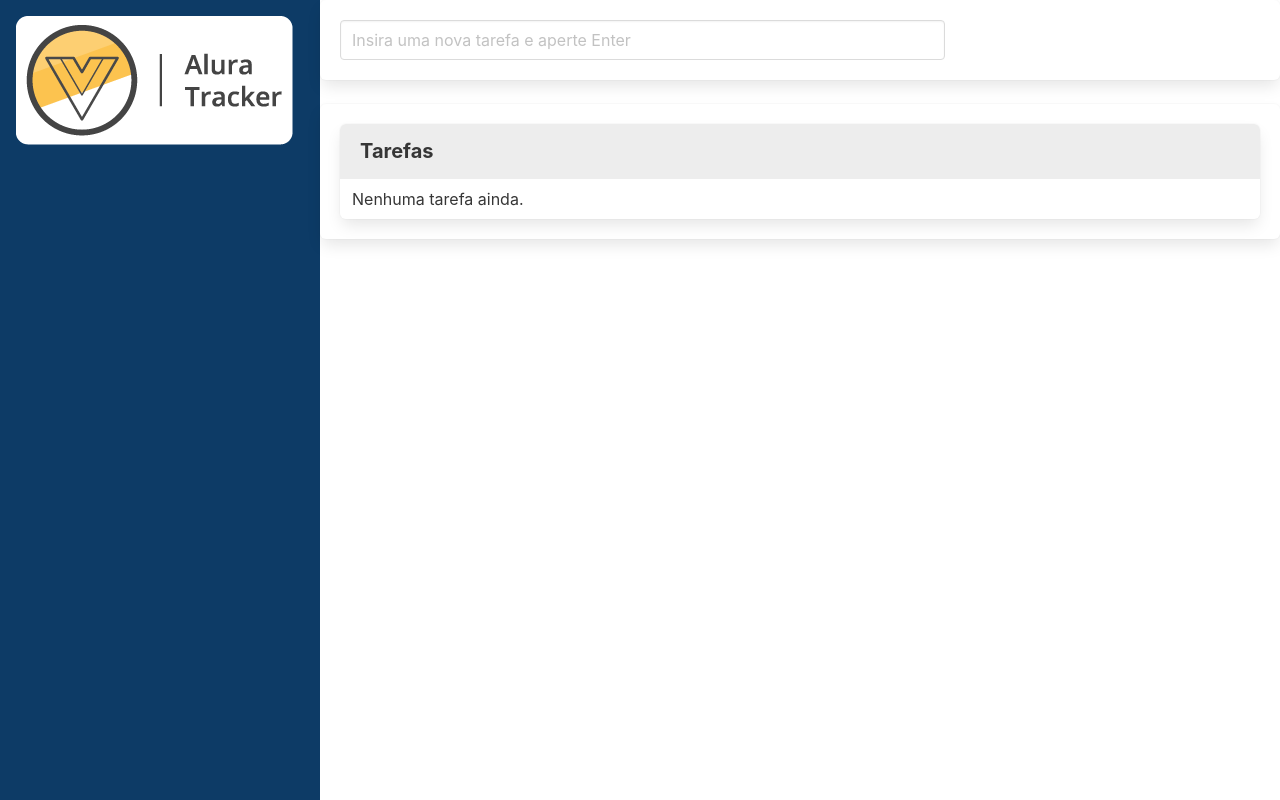
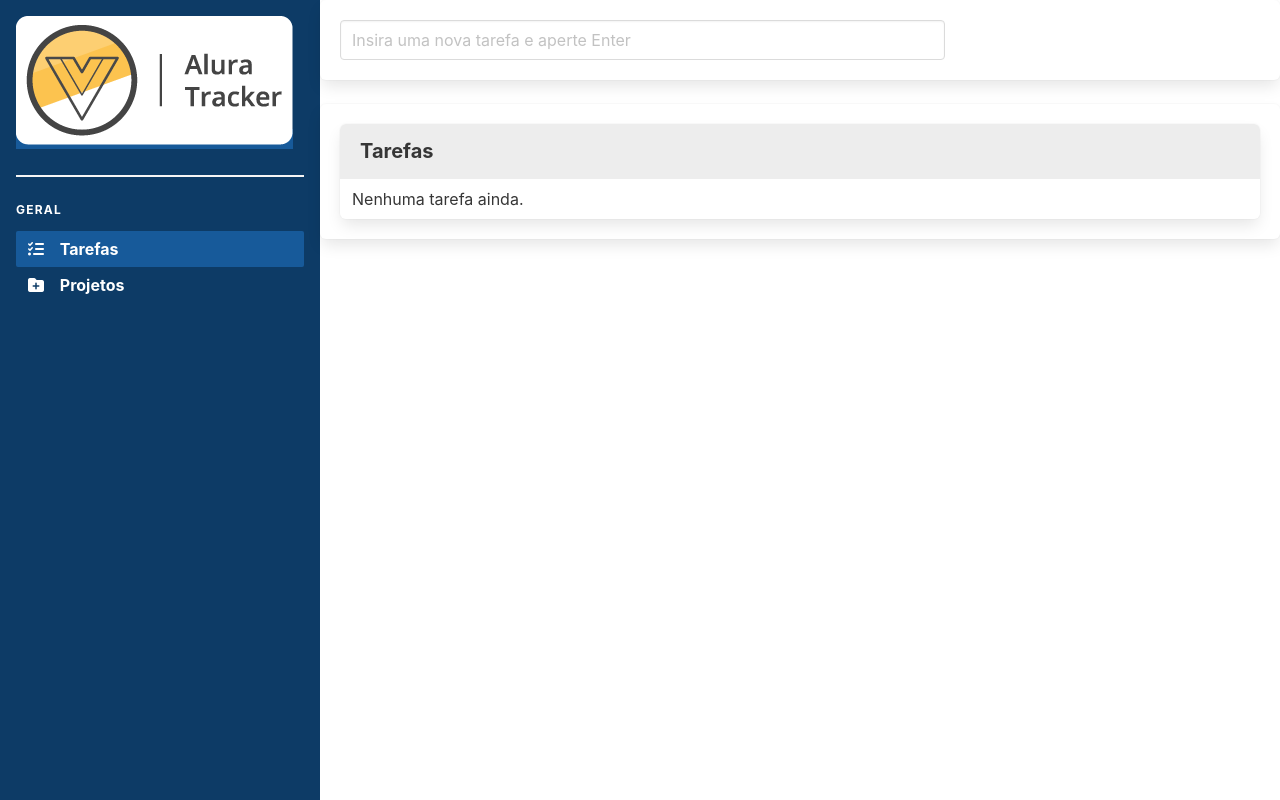
Before and after one commit to romarioarruda/alura-tracker, a Vue app: page /#/ in a window 1280 px wide. Built offline with nearby package versions, Linux system fonts and the light colour scheme.

Commit message:
rotas: adicionando rotas nos menus

```diff
--- a/src/components/BarraLateral.vue
+++ b/src/components/BarraLateral.vue
@@ -1,6 +1,26 @@
 <template>
   <header>
-    <h1><img src="@/assets/logo.png" alt="logo alura-tracker"></h1>
+    <h1>
+      <router-link to="/">
+        <img src="@/assets/logo.png" alt="logo alura-tracker">
+      </router-link>
+    </h1>
+    <hr>
+    <aside class="menu">
+      <p class="menu-label color-aside-menu aside-menu-weigth">
+        GERAL
+      </p>
+      <ul class="menu-list">
+        <li><router-link to="/" class="color-aside-menu aside-menu-weigth">
+          <em class="fa-solid fa-list-check mr-3"></em>
+          Tarefas
+        </router-link></li>
+        <li><router-link to="/projetos" class="color-aside-menu aside-menu-weigth">
+          <em class="fa-solid fa-folder-plus mr-3"></em>
+          Projetos
+        </router-link></li>
+      </ul>
+    </aside>
   </header>
 </template>
 
@@ -25,4 +45,20 @@ header {
     height: auto;
   }
 }
+
+.router-link-active {
+  background-color: #175a9a;
+}
+
+.menu-list li a:hover {
+  background-color: #175a9a;
+  color: #fff;
+}
+
+.aside-menu-weigth {
+  font-weight: bold;
+}
+.color-aside-menu {
+  color: #fff;
+}
 </style>
--- a/src/routes/index.ts
+++ b/src/routes/index.ts
@@ -1,8 +1,10 @@
 import { createRouter, createWebHashHistory, RouteRecordRaw } from "vue-router";
 import TarefasVue from '@/views/TarefasVue.vue'
+import ProjetosVue from '@/views/ProjetosVue.vue'
 
 const routes: RouteRecordRaw[] = [
-    { path: '/', component: TarefasVue }
+    { path: '/', name: 'Tarefas', component: TarefasVue },
+    { path: '/projetos', name: 'Projetos', component: ProjetosVue }
 ]
 
 const router = createRouter({
--- /dev/null
+++ b/src/views/ProjetosVue.vue
@@ -0,0 +1,13 @@
+<template>
+    <h1>Projetos</h1>
+</template>
+<script lang="ts">
+import { defineComponent } from 'vue'
+
+export default defineComponent({
+  name: 'ProjetosVue'
+})
+</script>
+<style scoped>
+
+</style>
```
